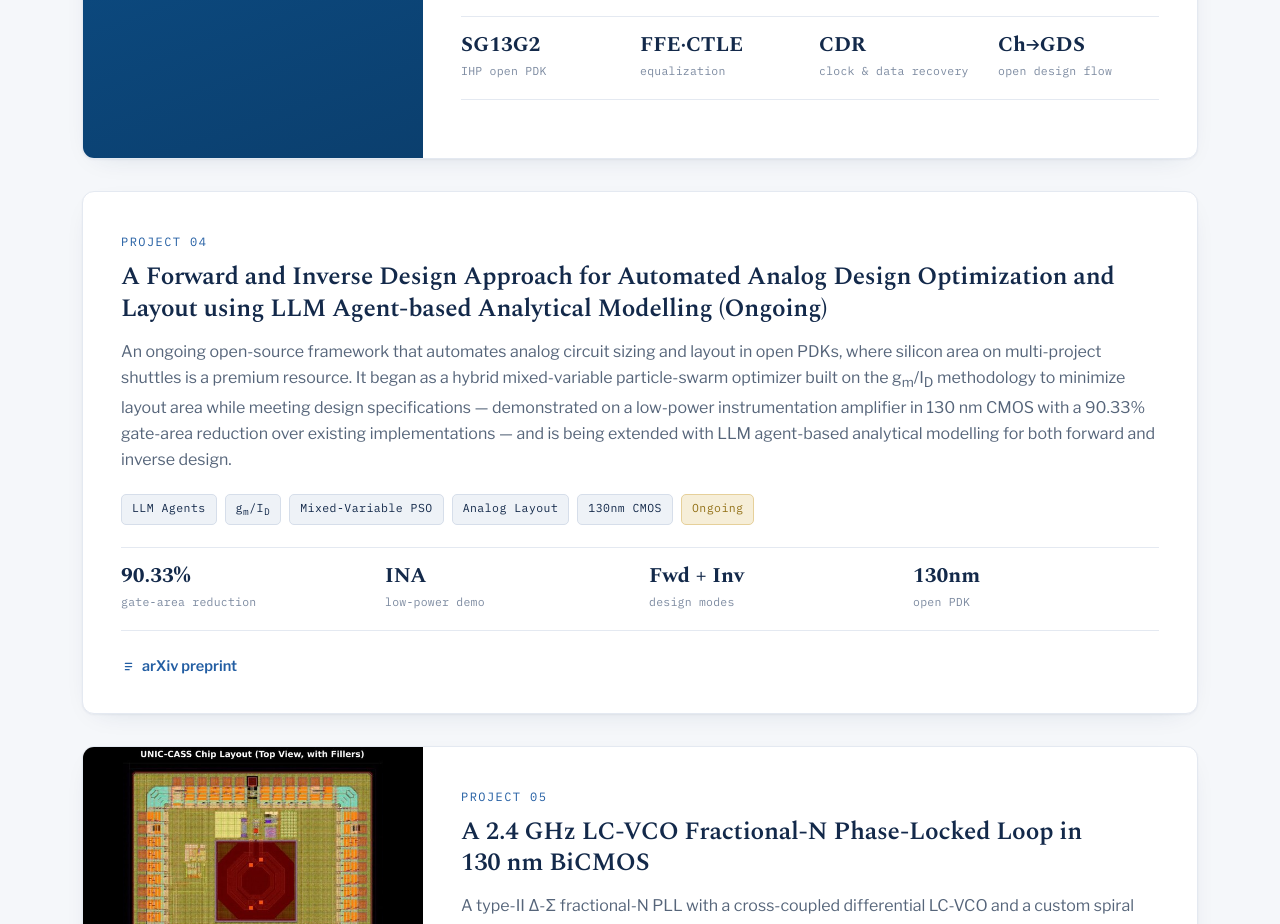
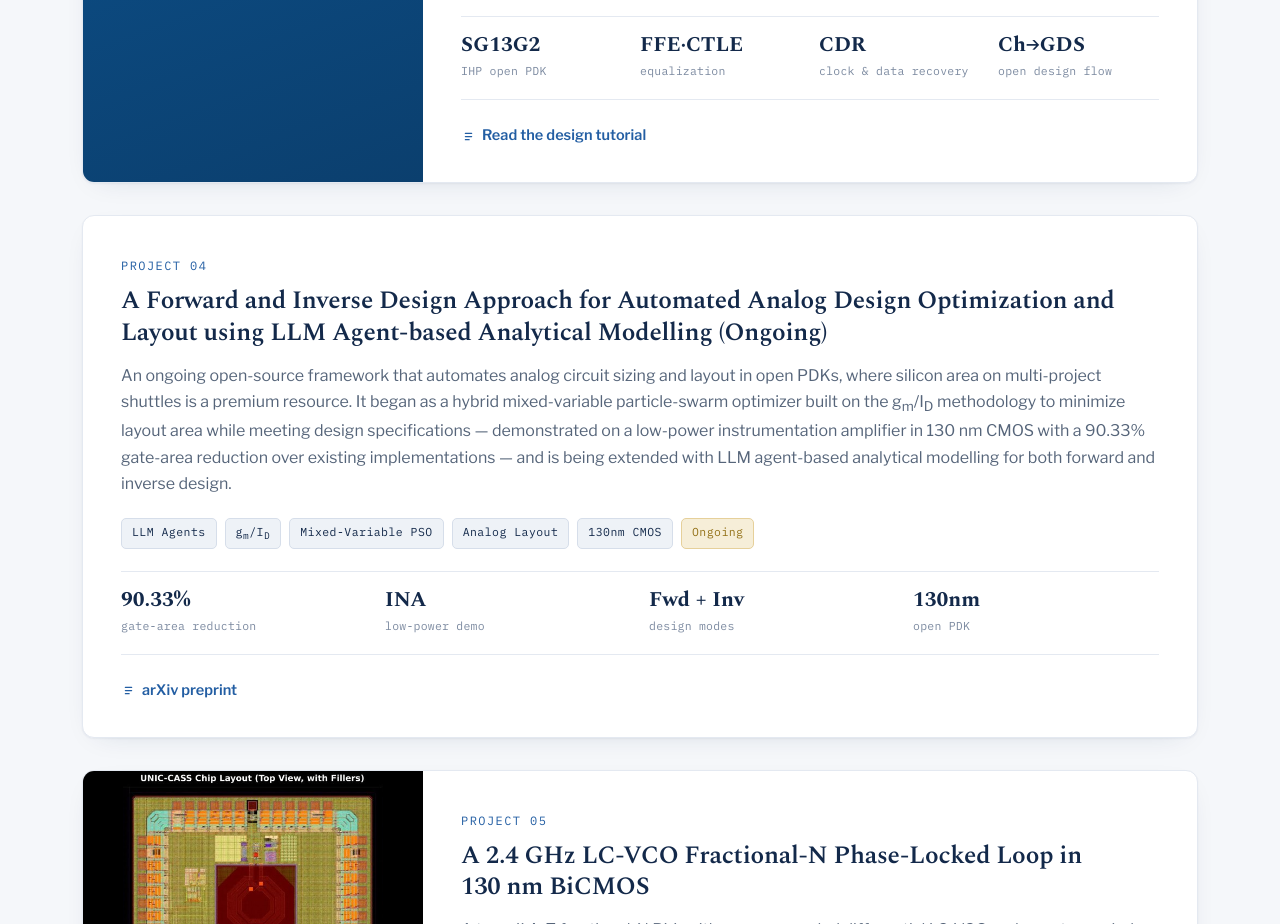
Before and after one commit to bricd-org/bricd-org.github.io, a plain HTML site: page index.html in a window 1280 px wide. Shown: the part 4240-5164 px from the top of the page. Drawn offline with nearby package versions, Linux system fonts and the light colour scheme.

Commit message:
Open-SERDES card: link the design tutorial
Project 03 gets a links row like Project 01's, with "Read the design
tutorial" pointing to https://www.thebricd.org/serdes-tutorial/.

Co-Authored-By: Claude Opus 5.5 <noreply@anthropic.com>

```diff
--- a/index.html
+++ b/index.html
@@ -825,6 +825,11 @@
             <div class="s"><div class="v">CDR</div><div class="k">clock &amp; data recovery</div></div>
             <div class="s"><div class="v">Ch→GDS</div><div class="k">open design flow</div></div>
           </div>
+          <div class="proj-links">
+            <a href="https://www.thebricd.org/serdes-tutorial/"><svg viewBox="0 0 24 24" fill="none" stroke="currentColor" stroke-width="2" stroke-linecap="round"><path d="M7 7h10M7 12h10M7 17h6"/></svg>
+              Read the design tutorial
+            </a>
+          </div>
           </div>
       </article>
 
```
